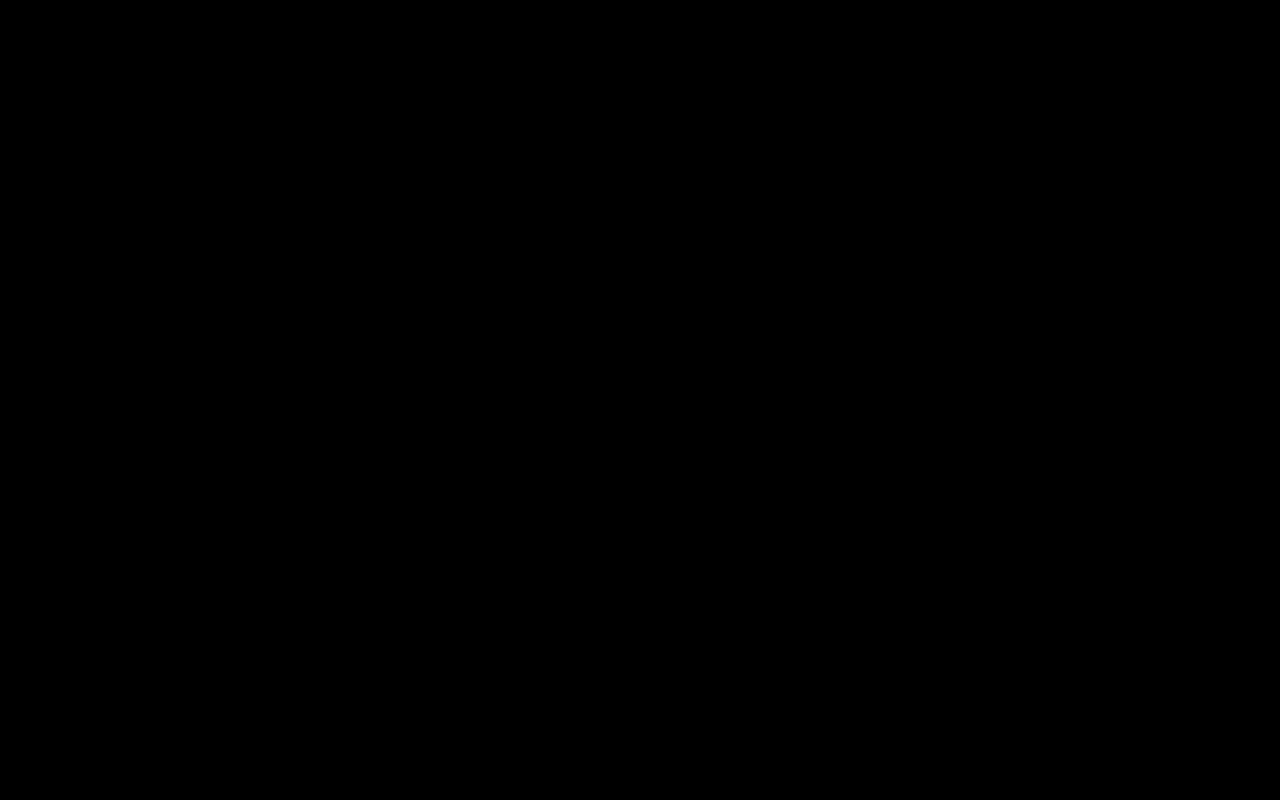
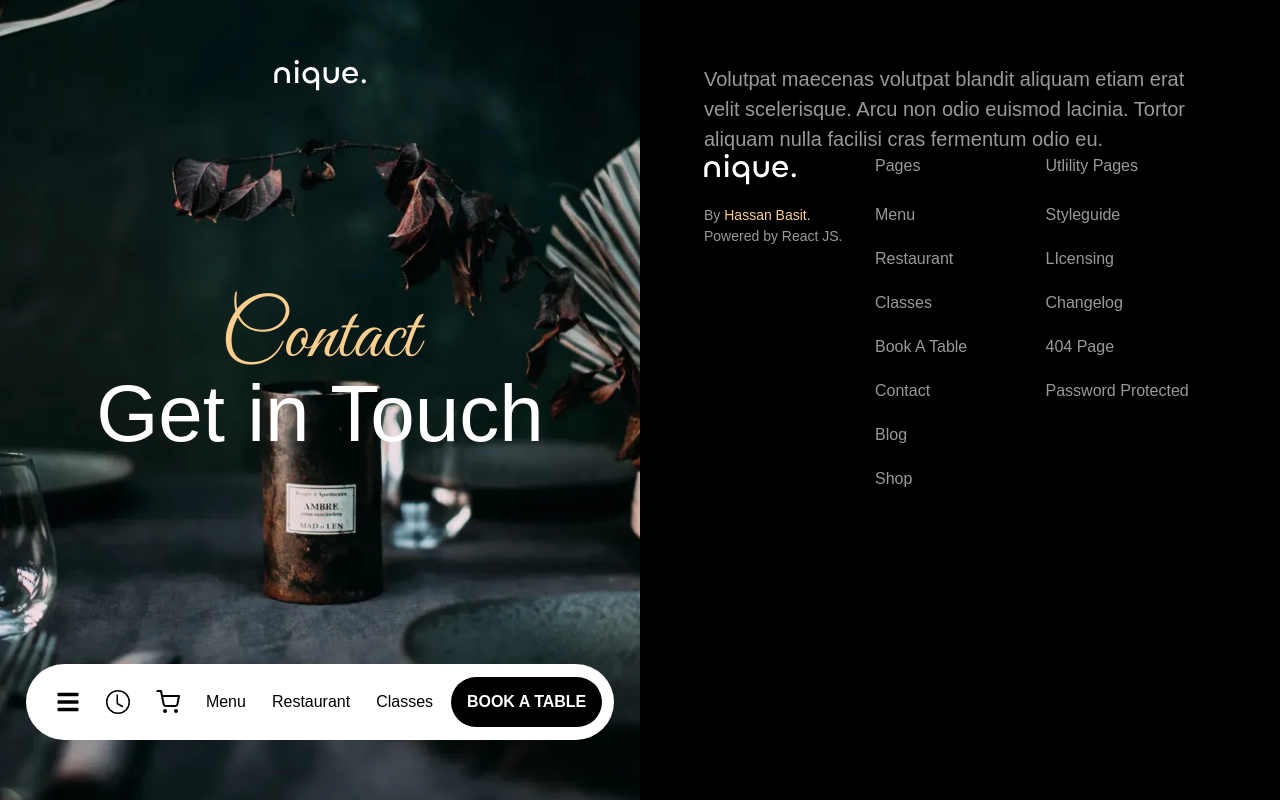
Before and after one commit to Basit46/Nique-Restaurant-Website, a React (Create React App) app: page /classes/1 in a window 1280 px wide. Before the commit this address had no page. Built offline with nearby package versions, Linux system fonts and the light colour scheme; a web font is replaced by a local one.

Commit message:
Added Changes

```diff
--- a/src/Router.jsx
+++ b/src/Router.jsx
@@ -8,6 +8,7 @@ import Shop from "./pages/Shop";
 import Blog from "./pages/Blog";
 import Contact from "./pages/Contact";
 import Reservation from "./pages/Reservation";
+import ClassesDetails from "./pages/ClassesDetails";
 
 const Router = () => {
   return (
@@ -17,6 +18,7 @@ const Router = () => {
         <Route path="menu" element={<Menu />} />
         <Route path="restaurant" element={<Restaurant />} />
         <Route path="classes" element={<Classes />} />
+        <Route path="classes/:classId" element={<ClassesDetails />} />
         <Route path="shop" element={<Shop />} />
         <Route path="blog" element={<Blog />} />
         <Route path="contact" element={<Contact />} />
--- a/src/components/classes/ClassesItem.jsx
+++ b/src/components/classes/ClassesItem.jsx
@@ -1,8 +1,18 @@
 import React from "react";
+import { useNavigate } from "react-router-dom";
 
 const ClassesItem = ({ img, title, name1, name2, date }) => {
+  const navigate = useNavigate();
+
+  const handleClick = () => {
+    navigate(`/classes/${name1}`);
+  };
+
   return (
-    <div className="relative w-screen lg:w-[33.3vw] h-screen bg-red-600 group font-chillax cursor-pointer">
+    <div
+      onClick={handleClick}
+      className="relative w-screen lg:w-[33.3vw] h-screen bg-red-600 group font-chillax cursor-pointer"
+    >
       <img className="h-full w-full object-cover" src={img} alt="nique-class" />
       <div className="absolute top-0 left-0 w-full h-full bg-black/60 duration-500 group-hover:bg-black/40 flex flex-col items-center justify-center text-center">
         <p className="text-[4rem] leading-[90%] font-great-vibes text-[#Face8d]">
--- a/src/pages/Classes.jsx
+++ b/src/pages/Classes.jsx
@@ -69,7 +69,7 @@ const Classes = () => {
             <ClassesItem
               img={img3}
               title="Vegan"
-              name1="Vgan"
+              name1="Vegan"
               name2="Burger"
               date="January 10, 2023"
             />
--- /dev/null
+++ b/src/pages/ClassesDetails.jsx
@@ -0,0 +1,37 @@
+import React from "react";
+import Logo from "../components/main/Logo";
+import Navbar from "../components/main/Navbar";
+import Footer from "../components/main/Footer";
+
+const ClassesDetails = () => {
+  return (
+    <div className="contact lg:flex h-fit w-full relative pb-[100px] sm:pb-0">
+      <div className="lg:sticky top-0 img-box w-screen lg:w-1/2 h-[400px] lg:h-screen flex flex-col justify-between items-center pb-[120px] pt-[60px] lg:pb-[60px]">
+        <Logo />
+        <div>
+          <p className="font-great-vibes text-[4rem] lg:text-[5rem] text-[#Face8d] leading-[90%] text-center">
+            Contact
+          </p>
+          <p className="font-chillax text-[3.125rem] md:text-[4rem] lg:text-[5rem] font-[500] leading-[100%] text-center">
+            Get in Touch
+          </p>
+        </div>
+        <div className="fixed bottom-[20px] lg:static z-50">
+          <Navbar />
+        </div>
+      </div>
+
+      <div className="w-screen lg:w-1/2 px-[24px] py-[40px] md:p-[64px] text-[hsla(0,0%,100%,.6)] ">
+        <p className="text-[1.25rem]">
+          Volutpat maecenas volutpat blandit aliquam etiam erat velit
+          scelerisque. Arcu non odio euismod lacinia. Tortor aliquam nulla
+          facilisi cras fermentum odio eu.
+        </p>
+
+        <Footer />
+      </div>
+    </div>
+  );
+};
+
+export default ClassesDetails;
```
